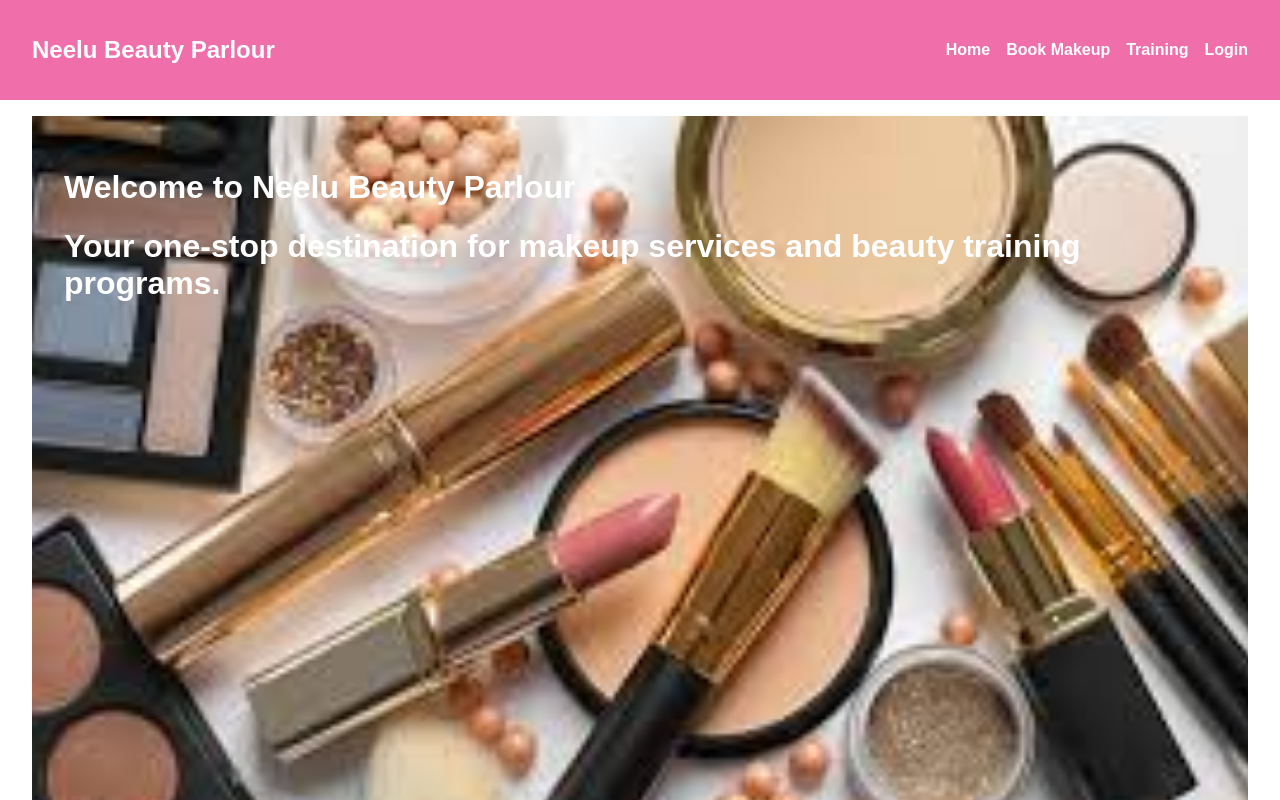
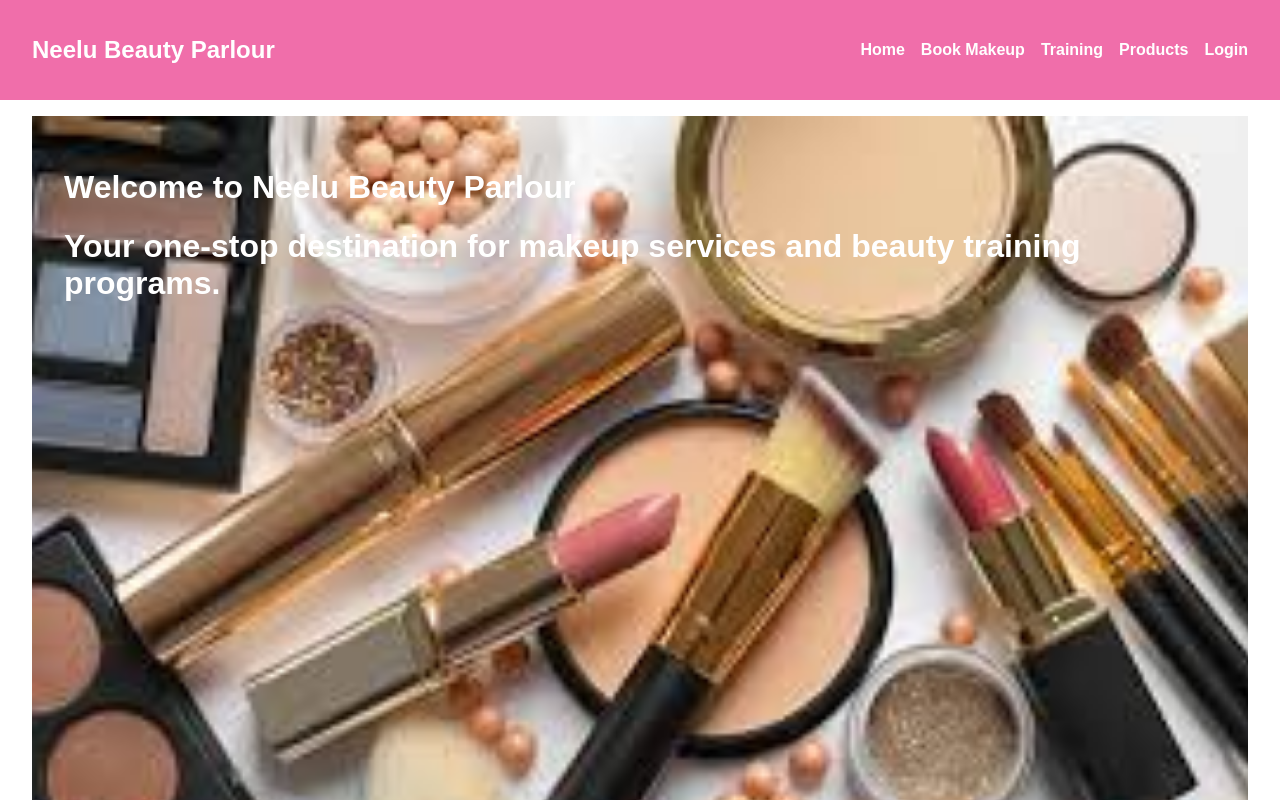
Before and after one commit to B-jana/bweb, a React (Create React App) app: page / in a window 1280 px wide. Shown: the top 800 px of the page. Built offline with nearby package versions, Linux system fonts and the light colour scheme.

Commit message:
Update Navbar.js

```diff
--- a/src/components/Navbar.js
+++ b/src/components/Navbar.js
@@ -8,6 +8,7 @@ const Navbar = () => (
             <li><Link to="/">Home</Link></li>
             <li><Link to="/booking">Book Makeup</Link></li>
             <li><Link to="/training">Training</Link></li>
+            <li><Link to="/products">Products</Link></li>
             <li><Link to="/login">Login</Link></li>
         </ul>
     </nav>
```
